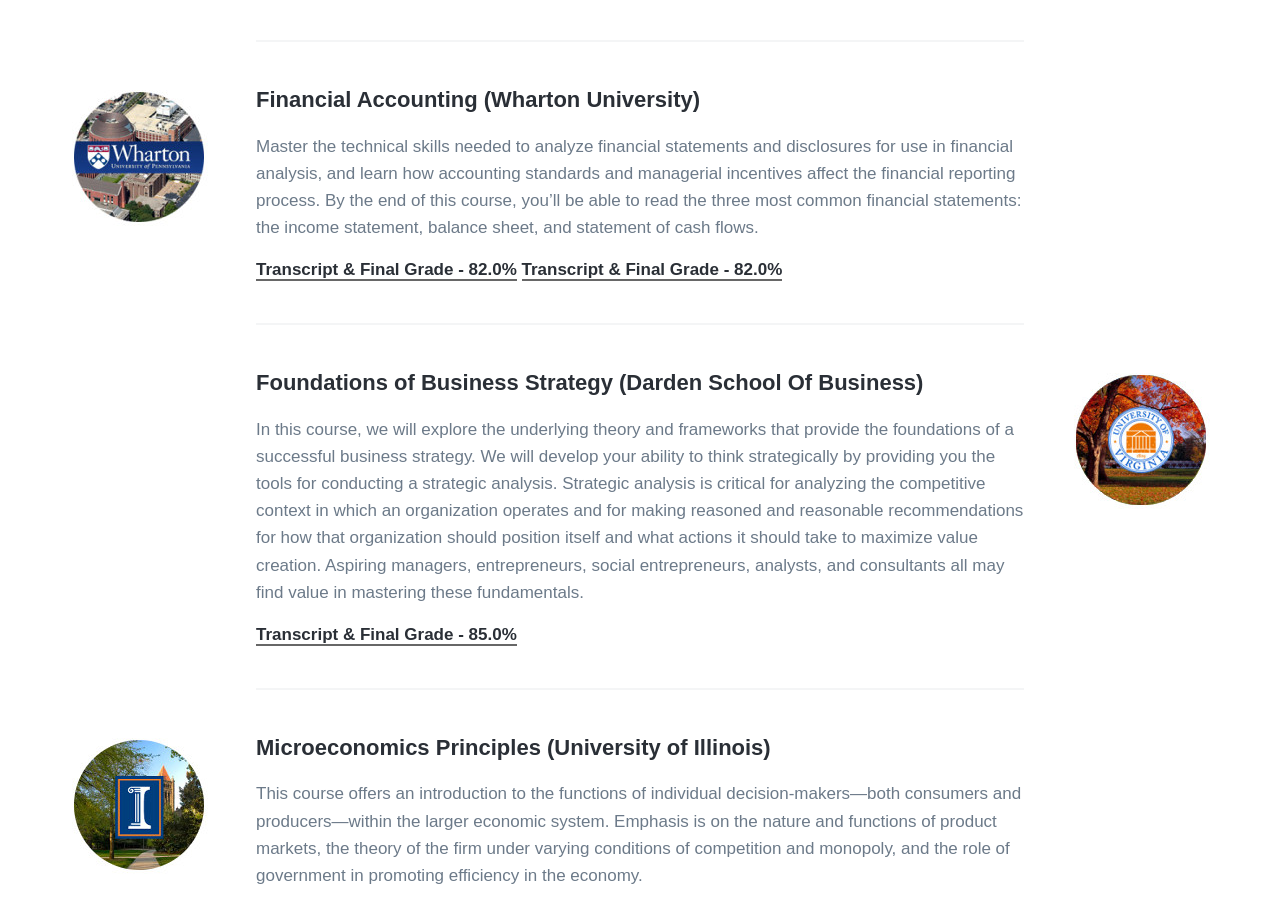
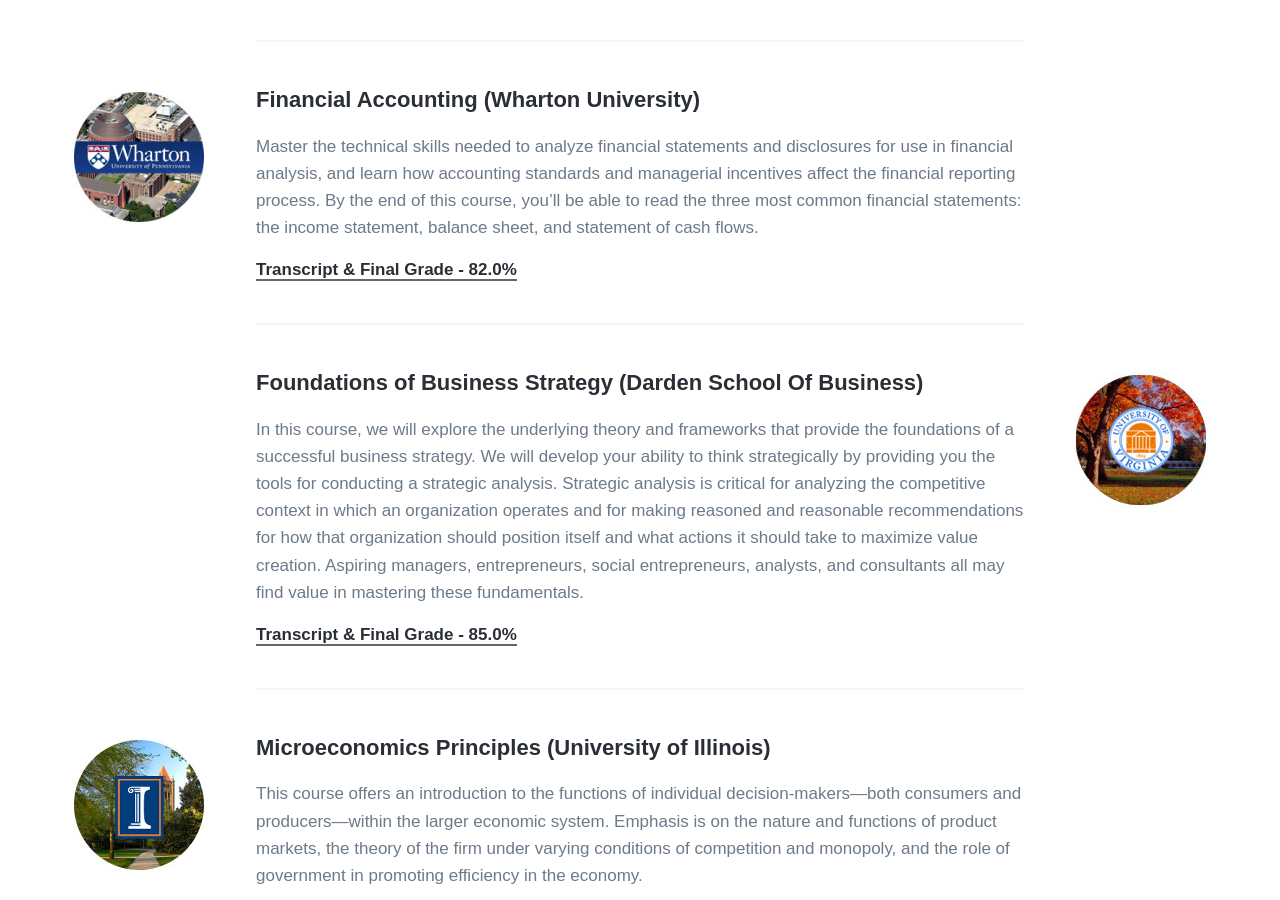
Before and after one commit to clintjb/clintjb.github.v2, a Jekyll site: the page built from _pages/mba.md, in a window 1280 px wide and 900 px high, scrolled down 1354 px. Built offline with Jekyll 4.4.1, drawn with Linux system fonts in a browser that asks for light colours; nearby versions of some CDN libraries; some web fonts are replaced.

Commit message:
Links Updated

```diff
--- a/_pages/mba.md
+++ b/_pages/mba.md
@@ -35,7 +35,6 @@ I have a reasonable distance to travel to work so generally allocated one hour p
 
 Master the technical skills needed to analyze financial statements and disclosures for use in financial analysis, and learn how accounting standards and managerial incentives affect the financial reporting process. By the end of this course, you’ll be able to read the three most common financial statements: the income statement, balance sheet, and statement of cash flows.
 
-<a class="external" target="_blank" href="https://www.clintbird.com/files/accounting.pdf">Transcript & Final Grade - 82.0%</a>
 <a class="external" target="_blank" rel="noopener noreferrer" href="https://www.clintbird.com/files/accounting.pdf">Transcript & Final Grade - 82.0%</a>
 
 ---
@@ -45,7 +44,7 @@ Master the technical skills needed to analyze financial statements and disclosur
 
 In this course, we will explore the underlying theory and frameworks that provide the foundations of a successful business strategy. We will develop your ability to think strategically by providing you the tools for conducting a strategic analysis. Strategic analysis is critical for analyzing the competitive context in which an organization operates and for making reasoned and reasonable recommendations for how that organization should position itself and what actions it should take to maximize value creation. Aspiring managers, entrepreneurs, social entrepreneurs, analysts, and consultants all may find value in mastering these fundamentals.
 
-[Transcript & Final Grade - 85.0%]({{ site.baseurl }}/files/strategy.pdf){:target="_blank"}
+<a class="external" target="_blank" rel="noopener noreferrer" href="https://www.clintbird.com/files/strategy.pdf">Transcript & Final Grade - 85.0%</a>
 
 ---
 ![Illinois](/images/mba/illinois.jpg){: style="float:left"}
@@ -54,7 +53,7 @@ In this course, we will explore the underlying theory and frameworks that provid
 
 This course offers an introduction to the functions of individual decision-makers—both consumers and producers—within the larger economic system. Emphasis is on the nature and functions of product markets, the theory of the firm under varying conditions of competition and monopoly, and the role of government in promoting efficiency in the economy.
 
-[Transcript & Final Grade - 86.7%]({{ site.baseurl }}/files/economics.pdf){:target="_blank"}
+<a class="external" target="_blank" rel="noopener noreferrer" href="https://www.clintbird.com/files/economics.pdf">Transcript & Final Grade - 86.7%</a>
 
 ---
 ![Wharton](/images/mba/wharton.jpg){: style="float:right"}
@@ -62,7 +61,7 @@ This course offers an introduction to the functions of individual decision-maker
 
 This course provides the fundamentals of finance, emphasizing their application to a wide variety of real-world situations spanning personal finance, corporate decision-making, and financial intermediation. Key concepts and applications include: time value of money, risk-return tradeoff, cost of capital, interest rates, retirement savings, mortgage financing, auto leasing, capital budgeting, asset valuation, discounted cash flow (DCF) analysis, net present value, internal rate of return, hurdle rate, payback period.
 
-[Transcript & Final Grade - 75.9%]({{ site.baseurl }}/files/finance.pdf){:target="_blank"}
+<a class="external" target="_blank" rel="noopener noreferrer" href="https://www.clintbird.com/files/finance.pdf">Transcript & Final Grade - 75.9%</a>
 
 ---
 ![Wharton](/images/mba/wharton.jpg){: style="float:left"}
@@ -70,7 +69,7 @@ This course provides the fundamentals of finance, emphasizing their application
 
 This course will teach the fundamentals of marketing by getting to the root of customer decision making. The course will focus on branding strategies, customer centricity and new market entry.The course explores practical, go-to-market strategies to help students understand the drivers that influence customers and see how these are implemented prior to making an investment.
 
-[Transcript & Final Grade - 94.0%]({{ site.baseurl }}/files/marketing.pdf){:target="_blank"}
+<a class="external" target="_blank" rel="noopener noreferrer" href="https://www.clintbird.com/files/marketing.pdf">Transcript & Final Grade - 94.0%</a>
 
 ---
 ![Bocconi](/images/mba/bocconi.jpg){: style="float:right"}
@@ -78,7 +77,7 @@ This course will teach the fundamentals of marketing by getting to the root of c
 
 Leaders in business and non-profit organizations increasingly work across national boarders and in multi-cultural environments. You may work regularly with customers or suppliers abroad, or be part of a globally dispersed cross-functional team, or an expatriate manager on an international assignment. You may be a member of a global online community, or a development aid worker collaborating with an international network of partner organizations. In all of these contexts, your effectiveness as a leader depends on how well you understand and are able to manage individual and collective behaviors in an intercultural context.
 
-[Transcript & Final Grade - 96.6%]({{ site.baseurl }}/files/leadership.pdf){:target="_blank"}
+<a class="external" target="_blank" rel="noopener noreferrer" href="https://www.clintbird.com/files/leadership.pdf">Transcript & Final Grade - 96.6%</a>
 
 ---
 ![Wharton](/images/mba/wharton.jpg){: style="float:left"}
@@ -86,7 +85,7 @@ Leaders in business and non-profit organizations increasingly work across nation
 
 This course will teach you how to analyze and improve business processes, be it in services or in manufacturing. You will learn how to improve productivity, how to provide more choice to customers, how to reduce response times, and how to improve quality. Along the way, you will learn about topics such as Lean Operations, Six Sigma, and the Toyota production system, you will learn about bottlenecks, flows rates, and inventory levels. And, much, much more.
 
-[Transcript & Final Grade - 90.4%]({{ site.baseurl }}/files/operations.pdf){:target="_blank"}
+<a class="external" target="_blank" rel="noopener noreferrer" href="https://www.clintbird.com/files/operations.pdf">Transcript & Final Grade - 90.4%</a>
 
 ---
 ![Columbia](/images/mba/columbia.jpg){: style="float:right"}
@@ -94,7 +93,7 @@ This course will teach you how to analyze and improve business processes, be it
 
 This statistics and data analysis course will pave the statistical foundation for our discussion on data science. You will learn how data scientists exercise statistical thinking in designing data collection, derive insights from visualizing data, obtain supporting evidence for data-based decisions and construct models for predicting future trends from data.
 
-[Transcript & Final Grade - 88.0%]({{ site.baseurl }}/files/statistics.pdf){:target="_blank"}
+<a class="external" target="_blank" rel="noopener noreferrer" href="https://www.clintbird.com/files/statistics.pdf">Transcript & Final Grade - 88.0%</a>
 
 ---
 ![Santa Clara](/images/mba/clara.jpg){: style="float:left"}
@@ -102,7 +101,7 @@ This statistics and data analysis course will pave the statistical foundation fo
 
 The course provides an understanding of the nature of ethics, the role ethics plays in business, and the most commonly encountered ethical dilemmas in a business career. It provides practical advice on how to identify ethical dilemmas when they arise, how to get enough information to assess one’s responsibilities, how to analyze a complex ethical choice, and how to marshal one’s own resources and courage to act ethically. While the course includes some ethical theory, it is designed to be approachable by the seasoned manager, the novice businessperson, and students in business schools.
 
-[Transcript & Final Grade - 94.2%]({{ site.baseurl }}/files/ethics.pdf){:target="_blank"}
+<a class="external" target="_blank" rel="noopener noreferrer" href="https://www.clintbird.com/files/ethics.pdf">Transcript & Final Grade - 94.2%</a>
 
 ---
 ![MIT/Sloan](/images/mba/sloan.jpg){: style="float:right"}
@@ -110,4 +109,4 @@ The course provides an understanding of the nature of ethics, the role ethics pl
 
 This is entrepreneurship – so don't expect a lecture.  Every class session is an in-depth and focused case study of MIT entrepreneurs from areas as diverse as mobile applications, 3D printing, power electronics, international development, and watchmaking. You will learn, through the stories of MIT entrepreneurs, how to go from idea or technology to the necessary understanding of who and why will want to buy your product.
 
-[Transcript & Final Grade - 90.0%]({{ site.baseurl }}/files/entrepreneurship.pdf){:target="_blank"}
+<a class="external" target="_blank" rel="noopener noreferrer" href="https://www.clintbird.com/files/entrepreneurship.pdf">Transcript & Final Grade - 90.0%</a>
```
